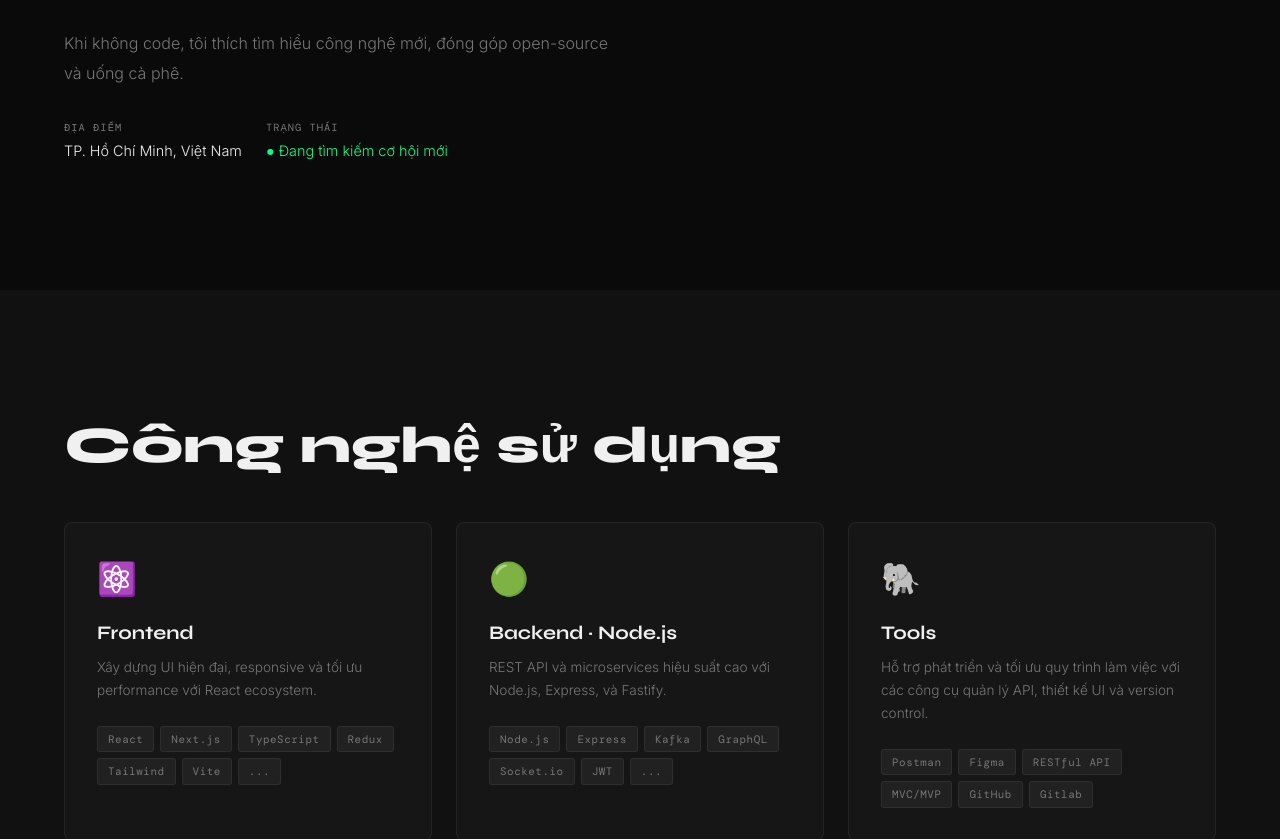
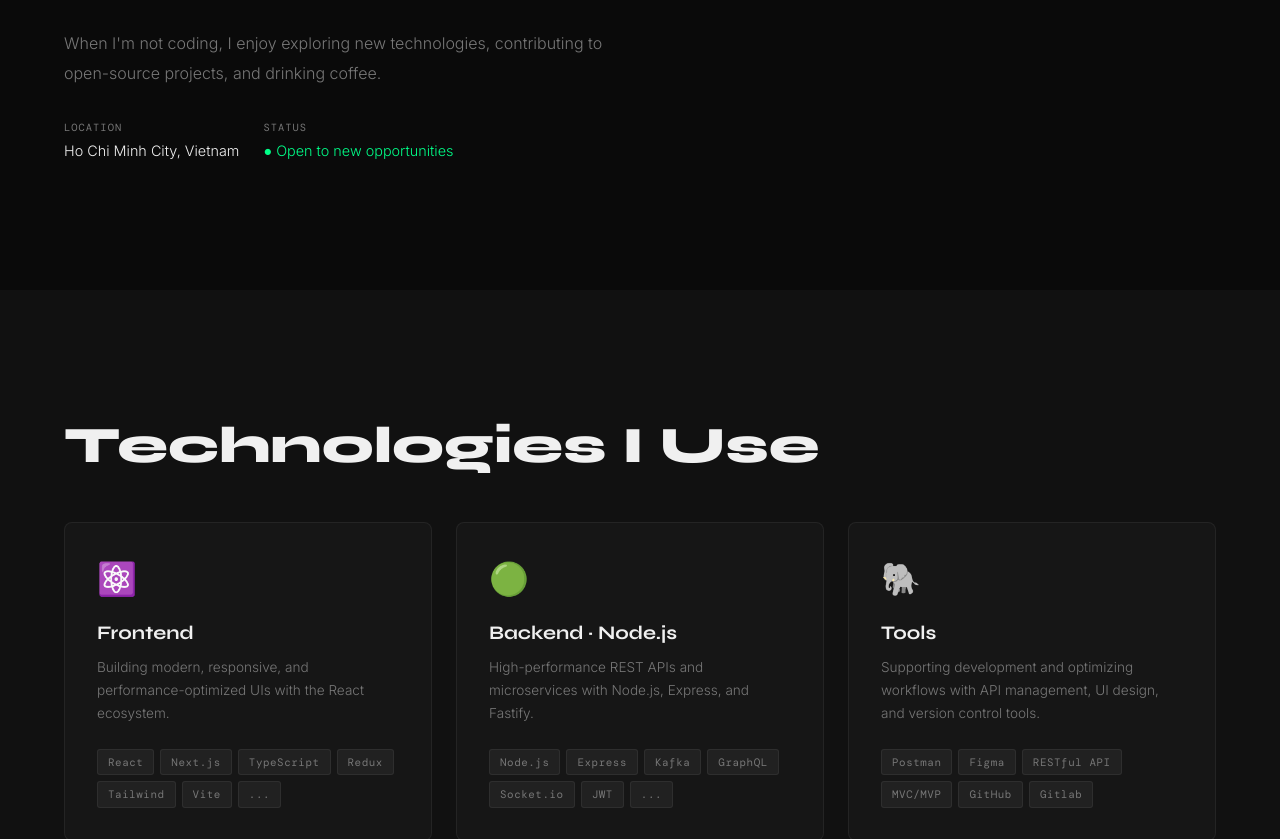
Before and after one commit to trannhon70/portfolio, a Next.js app: page /portfolio/ in a window 1280 px wide. Shown: the part 1580-2419 px from the top of the page. Built offline with nearby package versions, Linux system fonts and the light colour scheme.

Commit message:
deploy hero

```diff
--- a/src/app/page.tsx
+++ b/src/app/page.tsx
@@ -128,17 +128,17 @@
               <p dangerouslySetInnerHTML={{ __html: t("about.tag_1") }} />
               <p dangerouslySetInnerHTML={{ __html: t("about.tag_2") }} />
 
-              <p>Khi không code, tôi thích tìm hiểu công nghệ mới, đóng góp open-source và uống cà phê.</p>
+              <p>{t("about.tag_3")}</p>
               <div style={{ display: 'flex', gap: '1.5rem', marginTop: '2rem' }}>
                 <div>
                   <div style={{ fontFamily: '"DM Mono",monospace', fontSize: '0.65rem', color: 'var(--muted)', letterSpacing: '0.1em', marginBottom: 4 }}>
-                    ĐỊA ĐIỂM</div>
-                  <div style={{ fontSize: '0.9rem' }}>TP. Hồ Chí Minh, Việt Nam</div>
+                    {t("about.location")}</div>
+                  <div style={{ fontSize: '0.9rem' }}>{t("about.location_value")}</div>
                 </div>
                 <div>
                   <div style={{ fontFamily: '"DM Mono",monospace', fontSize: '0.65rem', color: 'var(--muted)', letterSpacing: '0.1em', marginBottom: 4 }}>
-                    TRẠNG THÁI</div>
-                  <div style={{ fontSize: '0.9rem', color: 'var(--accent)' }}>●  Đang tìm kiếm cơ hội mới</div>
+                    {t("about.status")}</div>
+                  <div style={{ fontSize: '0.9rem', color: 'var(--accent)' }}>●  {t("about.status_value")}</div>
                 </div>
               </div>
             </div>
@@ -151,7 +151,7 @@
           </div>
         </section>
         {/* SKILLS */}
-        <Skills />
+        <Skills t={t} />
         {/* EXPERIENCE */}
         <Experience />
         {/* PROJECTS */}
--- a/src/components/Skills.tsx
+++ b/src/components/Skills.tsx
@@ -1,16 +1,16 @@
 
 
-export default function Skills() {
+export default function Skills({ t }: { t: any }) {
     return (
         <section className="skills-section" id="skills">
             <div className="reveal">
-                <h2 className="section-title">Công nghệ sử dụng</h2>
+                <h2 className="section-title">{t("skills.title")}</h2>
             </div>
             <div className="skills-grid">
                 <div className="skill-card reveal" style={{ transitionDelay: '0.1s' }}>
                     <span className="skill-icon">⚛️</span>
                     <div className="skill-name">Frontend</div>
-                    <div className="skill-desc">Xây dựng UI hiện đại, responsive và tối ưu performance với React ecosystem.
+                    <div className="skill-desc">{t("skills.tag")}
                     </div>
                     <div className="skill-tags">
                         <span className="tag">React</span>
@@ -25,7 +25,7 @@
                 <div className="skill-card reveal" style={{ transitionDelay: '0.2s' }}>
                     <span className="skill-icon">🟢</span>
                     <div className="skill-name">Backend · Node.js</div>
-                    <div className="skill-desc">REST API và microservices hiệu suất cao với Node.js, Express, và Fastify.</div>
+                    <div className="skill-desc">{t("skills.tag_1")}</div>
                     <div className="skill-tags">
                         <span className="tag">Node.js</span>
                         <span className="tag">Express</span>
@@ -40,7 +40,7 @@
                     <span className="skill-icon">🐘</span>
                     <div className="skill-name">Tools</div>
                     <div className="skill-desc">
-                        Hỗ trợ phát triển và tối ưu quy trình làm việc với các công cụ quản lý API, thiết kế UI và version control.
+                        {t("skills.tag_2")}
                     </div>
                     <div className="skill-tags">
                         <span className="tag">Postman</span>
@@ -53,8 +53,8 @@
                 </div>
                 <div className="skill-card reveal" style={{ transitionDelay: '0.4s' }}>
                     <span className="skill-icon">🗄️</span>
-                    <div className="skill-name">Database &amp; DevOps</div>
-                    <div className="skill-desc">Thiết kế cơ sở dữ liệu và triển khai hệ thống với cloud infrastructure.</div>
+                    <div className="skill-name">Database & DevOps</div>
+                    <div className="skill-desc">{t("skills.tag_3")}</div>
                     <div className="skill-tags">
                         <span className="tag">MySQL</span>
                         <span className="tag">PostgreSQL</span>
--- a/src/locales/en/home.json
+++ b/src/locales/en/home.json
@@ -22,6 +22,18 @@
         "title_1": "Web Applications",
         "tag": "As a <strong>Full Stack Developer</strong> with 4+ years of experience, I specialize in building modern web applications that combine exceptional user experiences with reliable, scalable backend architectures.",
         "tag_1": "I work confidently across both frontend and backend development, with hands-on experience in <strong>React / Next.js</strong>, <strong>Node.js / Express</strong>, <strong>PHP / Laravel</strong>, as well as SQL and NoSQL databases.",
-        "tag_2": "  In addition, I have experience in <strong>DevOps</strong>, including deploying applications on Linux servers and VPS environments, working with <strong>Docker</strong>, building <strong>CI/CD</strong> pipelines, managing infrastructure, and optimizing production environments to ensure performance, reliability, and scalability."
+        "tag_2": "  In addition, I have experience in <strong>DevOps</strong>, including deploying applications on Linux servers and VPS environments, working with <strong>Docker</strong>, building <strong>CI/CD</strong> pipelines, managing infrastructure, and optimizing production environments to ensure performance, reliability, and scalability.",
+        "tag_3": "When I'm not coding, I enjoy exploring new technologies, contributing to open-source projects, and drinking coffee.",
+        "location": "LOCATION",
+        "status": "STATUS",
+        "location_value": "Ho Chi Minh City, Vietnam",
+        "status_value": "Open to new opportunities"
+    },
+    "skills": {
+        "title": "Technologies I Use",
+        "tag": "Building modern, responsive, and performance-optimized UIs with the React ecosystem.",
+        "tag_1": "High-performance REST APIs and microservices with Node.js, Express, and Fastify.",
+        "tag_2": "Supporting development and optimizing workflows with API management, UI design, and version control tools.",
+        "tag_3": "Database design and system deployment with cloud infrastructure."
     }
 }
--- a/src/locales/vi/home.json
+++ b/src/locales/vi/home.json
@@ -22,6 +22,18 @@
         "title_1": "thực sự hoạt động",
         "tag": "Là một <strong>Full Stack Developer</strong> với hơn 4 năm kinh nghiệm, tôi đam mê tạo ra những sản phẩm web chất lượng cao — từ giao diện đẹp mắt đến hệ thống backend ổn định, có khả năng mở rộng.",
         "tag_1": "Tôi làm việc thoải mái ở cả frontend lẫn backend, thành thạo <strong>React / Next.js</strong>, <strong>Node.js / Express</strong>, <strong>PHP / Laravel</strong>, và cơ sở dữ liệu SQL & NoSQL.",
-        "tag_2": "Bên cạnh đó, tôi có kinh nghiệm về <strong>DevOps</strong>, bao gồm triển khai ứng dụng trên Linux Server và VPS, sử dụng <strong>Docker</strong>, xây dựng quy trình <strong> CI/CD</strong>, quản lý hệ thống và tối ưu môi trường vận hành nhằm đảm bảo hiệu năng, tính ổn định và khả năng mở rộng của sản phẩm."
+        "tag_2": "Bên cạnh đó, tôi có kinh nghiệm về <strong>DevOps</strong>, bao gồm triển khai ứng dụng trên Linux Server và VPS, sử dụng <strong>Docker</strong>, xây dựng quy trình <strong> CI/CD</strong>, quản lý hệ thống và tối ưu môi trường vận hành nhằm đảm bảo hiệu năng, tính ổn định và khả năng mở rộng của sản phẩm.",
+        "tag_3": "Khi không code, tôi thích tìm hiểu công nghệ mới, đóng góp open-source và uống cà phê.",
+        "location": "ĐỊA ĐIỂM",
+        "status": "TRẠNG THÁI",
+        "location_value": "TP. Hồ Chí Minh, Việt Nam",
+        "status_value": "Đang tìm kiếm cơ hội mới"
+    },
+    "skills": {
+        "title": "Công nghệ sử dụng",
+        "tag": "Xây dựng UI hiện đại, responsive và tối ưu performance với React ecosystem.",
+        "tag_1": "REST API và microservices hiệu suất cao với Node.js, Express, và Fastify.",
+        "tag_2": "Hỗ trợ phát triển và tối ưu quy trình làm việc với các công cụ quản lý API, thiết kế UI và version control.",
+        "tag_3": "Thiết kế cơ sở dữ liệu và triển khai hệ thống với cloud infrastructure."
     }
 }
```
